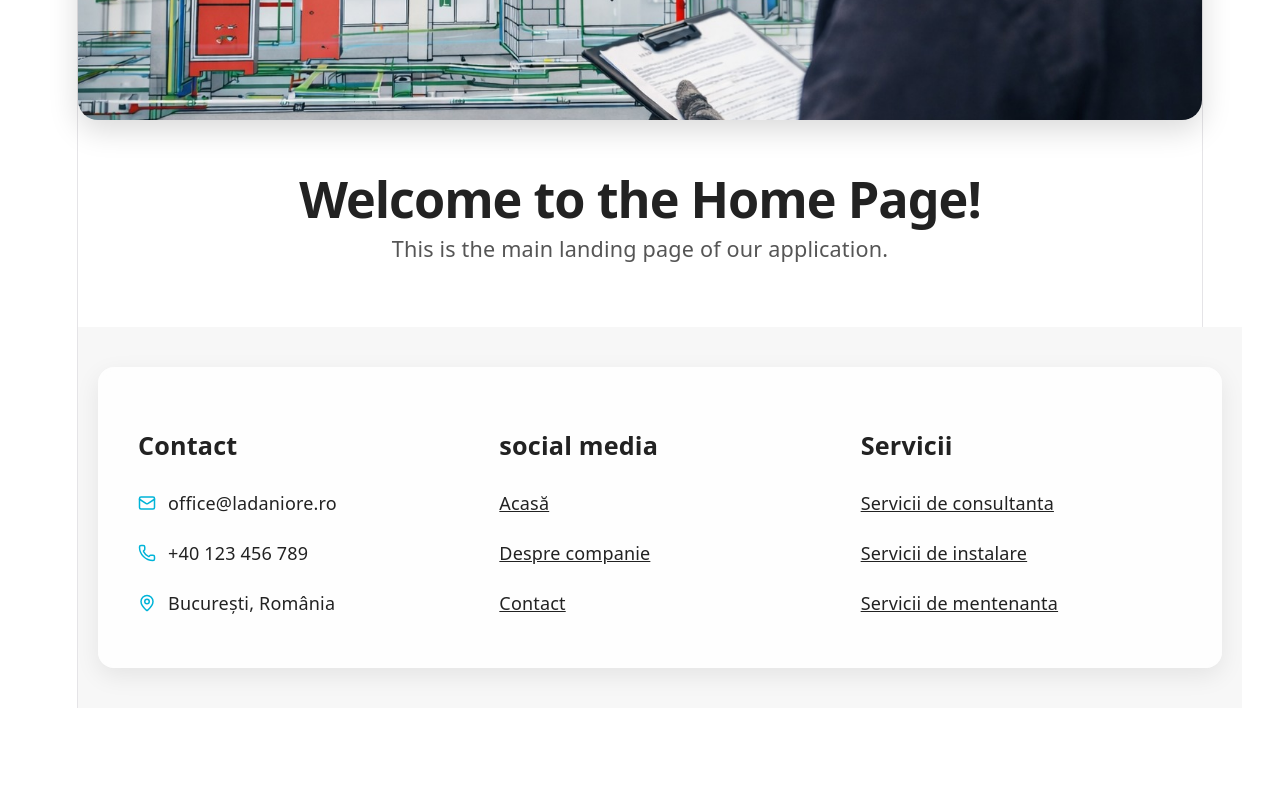
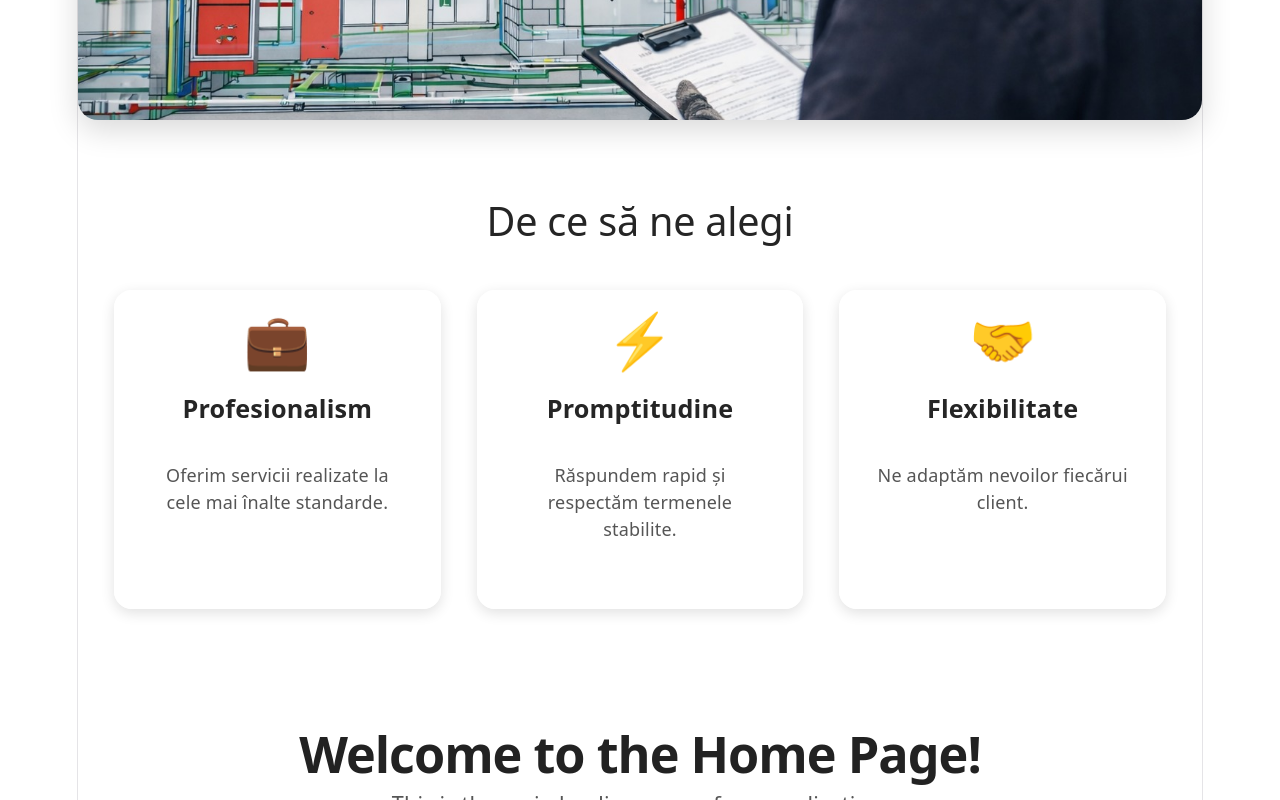
Before and after one commit to David-Stratulat/Ladaniore_Power_Grup, a React (Vite) app: page / in a window 1280 px wide. Shown: the part 540-1340 px from the top of the page. Before the commit the page ends 1248 px from the top, so only its background shows below. Built offline with nearby package versions, Linux system fonts and the light colour scheme.

Commit message:
Create qualities cards for home page

```diff
--- /dev/null
+++ b/src/components/Qualities.jsx
@@ -0,0 +1,40 @@
+import React from "react";
+import "../css/Qualities.css";
+
+const calitati = [
+    {
+      titlu: "Profesionalism",
+      emoji: "💼",
+      text: "Oferim servicii realizate la cele mai înalte standarde."
+    },
+    {
+      titlu: "Promptitudine",
+      emoji: "⚡",
+      text: "Răspundem rapid și respectăm termenele stabilite."
+    },
+    {
+      titlu: "Flexibilitate",
+      emoji: "🤝",
+      text: "Ne adaptăm nevoilor fiecărui client."
+    }
+  ];
+
+  function Calitati() {
+   return (
+   <section className="calitati-section">
+        <h2>De ce să ne alegi</h2>
+
+        <div className="calitati-container">
+          {calitati.map((item, index) => (
+            <div key={index} className="calitate-card">
+              <div className="emoji">{item.emoji}</div>
+              <h3>{item.titlu}</h3>
+              <h5>{item.text}</h5>
+            </div>
+          ))}
+        </div>
+      </section>
+    );
+    }
+
+export default Calitati;
--- a/src/css/Navbar.css
+++ b/src/css/Navbar.css
@@ -1,26 +1,32 @@
 :root {
   --nav-bg: #f3f3f3;
+  --nav-opacity-bg: rgba(243, 243, 243, 0.85); /* opacitate */
   --nav-text: #252525;
   --nav-hover-bg: rgba(0, 0, 0, 0.1);
   --nav-active-bg: #252525;
   --nav-active-text: #f2f0f0;
-  --shadow: 0 2px 4px #b7b7b7;
+  --shadow: 0 4px 12px rgba(0,0,0,0.15);
   --transition: 0.25s ease;
 }
 
+.navbar {
+  background-color: var(--nav-opacity-bg);
+  backdrop-filter: blur(10px);
+  -webkit-backdrop-filter: blur(10px);
 
-.navbar {
-  background-color: var(--nav-bg);
   display: flex;
   justify-content: space-between;
   align-items: center;
   padding: 1rem 2rem;
   box-shadow: var(--shadow);
+
   position: fixed;
   top: 0;
   left: 0;
   right: 0;
   z-index: 1000;
+
+  transition: background-color var(--transition), backdrop-filter var(--transition);
 }
 
 .navbar-brand {
@@ -63,7 +69,6 @@
   color: var(--nav-active-text);
 }
 
-
 .chevron-icon {
   font-size: 0.8rem;
   transition: transform 0.25s ease, fill 0.25s ease;
@@ -88,7 +93,8 @@
   position: absolute;
   top: 100%;
   left: 0;
-  background: white;
+  background: rgba(255, 255, 255, 0.95);
+  backdrop-filter: blur(8px);
   padding: 0.7rem 0;
   border-radius: 8px;
   box-shadow: 0 4px 10px rgba(0,0,0,0.15);
@@ -96,6 +102,7 @@
   flex-direction: column;
   min-width: 180px;
   z-index: 999;
+  transition: var(--transition);
 }
 
 .nav-item-with-dropdown:hover .flydown-menu {
--- /dev/null
+++ b/src/css/Qualities.css
@@ -0,0 +1,67 @@
+:root {
+  --cal-bg: #ffffff;
+  --cal-text: #252525;
+  --cal-subtext: #555;
+  --cal-card-bg: rgba(255, 255, 255, 0.85);
+  --cal-card-hover-bg: rgba(255, 255, 255, 1);
+  --cal-shadow: 0 4px 14px rgba(0,0,0,0.12);
+  --cal-shadow-hover: 0 6px 20px rgba(0,0,0,0.18);
+  --transition: 0.3s ease;
+}
+
+.calitati-section {
+  padding: 4rem 2rem;
+  text-align: center;
+  background: var(--cal-bg);
+}
+
+.calitati-section h2 {
+  font-size: 2.2rem;
+  margin-bottom: 2.5rem;
+  color: var(--cal-text);
+}
+
+.calitati-container {
+  display: grid;
+  grid-template-columns: repeat(auto-fit, minmax(260px, 1fr));
+  gap: 2rem;
+  max-width: 1100px;
+  margin: 0 auto;
+}
+
+.calitate-card {
+  background: var(--cal-card-bg);
+  backdrop-filter: blur(10px);
+  padding: 2rem;
+  border-radius: 18px;
+  box-shadow: var(--cal-shadow);
+  transition: var(--transition);
+  display: flex;
+  flex-direction: column;
+  align-items: center;
+}
+
+.calitate-card:hover {
+  background: var(--cal-card-hover-bg);
+  transform: translateY(-6px);
+  box-shadow: var(--cal-shadow-hover);
+}
+
+.calitate-card .emoji {
+  font-size: 3rem;
+  margin-bottom: 1rem;
+}
+
+.calitate-card h3 {
+  font-size: 1.4rem;
+  color: var(--cal-text);
+  margin-bottom: 0.6rem;
+}
+
+.calitate-card h5 {
+  font-size: 1rem;
+  color: var(--cal-subtext);
+  font-weight: 400;
+  line-height: 1.5;
+  max-width: 260px;
+}
--- a/src/pages/home.jsx
+++ b/src/pages/home.jsx
@@ -1,12 +1,14 @@
 import ContactSection from '../components/ContactSection';
 import "../css/Home.css"
 import HomePageImg from "../assets/HomePageImg.jpeg"
+import Qualities from "../components/Qualities"
 
 
 function Home() {
   return (
     <>
     <img src={HomePageImg} alt="Home Page" className="home-image" />
+    <Qualities/>
 
     <div className="home">
       <h1>Welcome to the Home Page!</h1>
```
Also changed, not shown: src/components/NavBar.jsx (line endings or trailing spaces).
